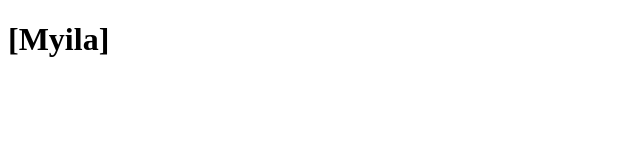
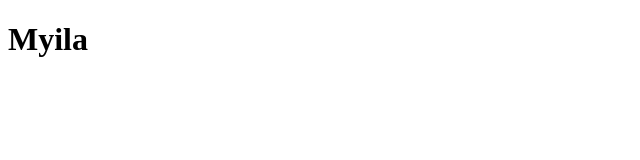
Before and after one commit to LtHoward/LtHoward.github.io, a plain HTML site: page index.html in a window 1280 px wide. Shown: the full height of the page, 0-640 px from the left. Drawn offline with Linux system fonts and the light colour scheme.

Commit message:
Update index.html

```diff
--- a/index.html
+++ b/index.html
@@ -1,9 +1,9 @@
 <!DOCTYPE html>
 <html>
   <head>
-    <title>CSCE 190:[Myila]</title>
+    <title>CSCE 190:Myila</title>
   </head>
   <body>
-    <h1>[Myila]</h1>
+    <h1>Myila</h1>
   </body>
 </html>
```
